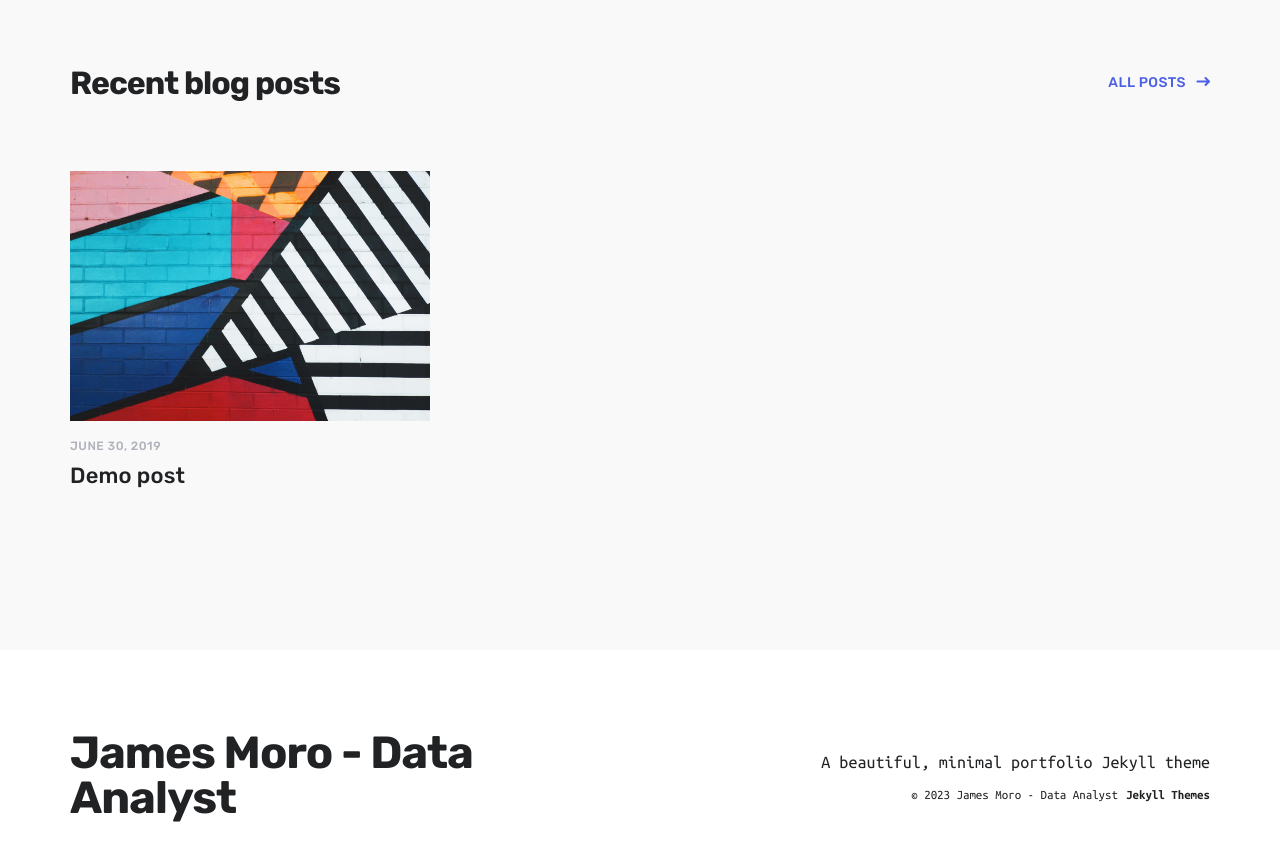
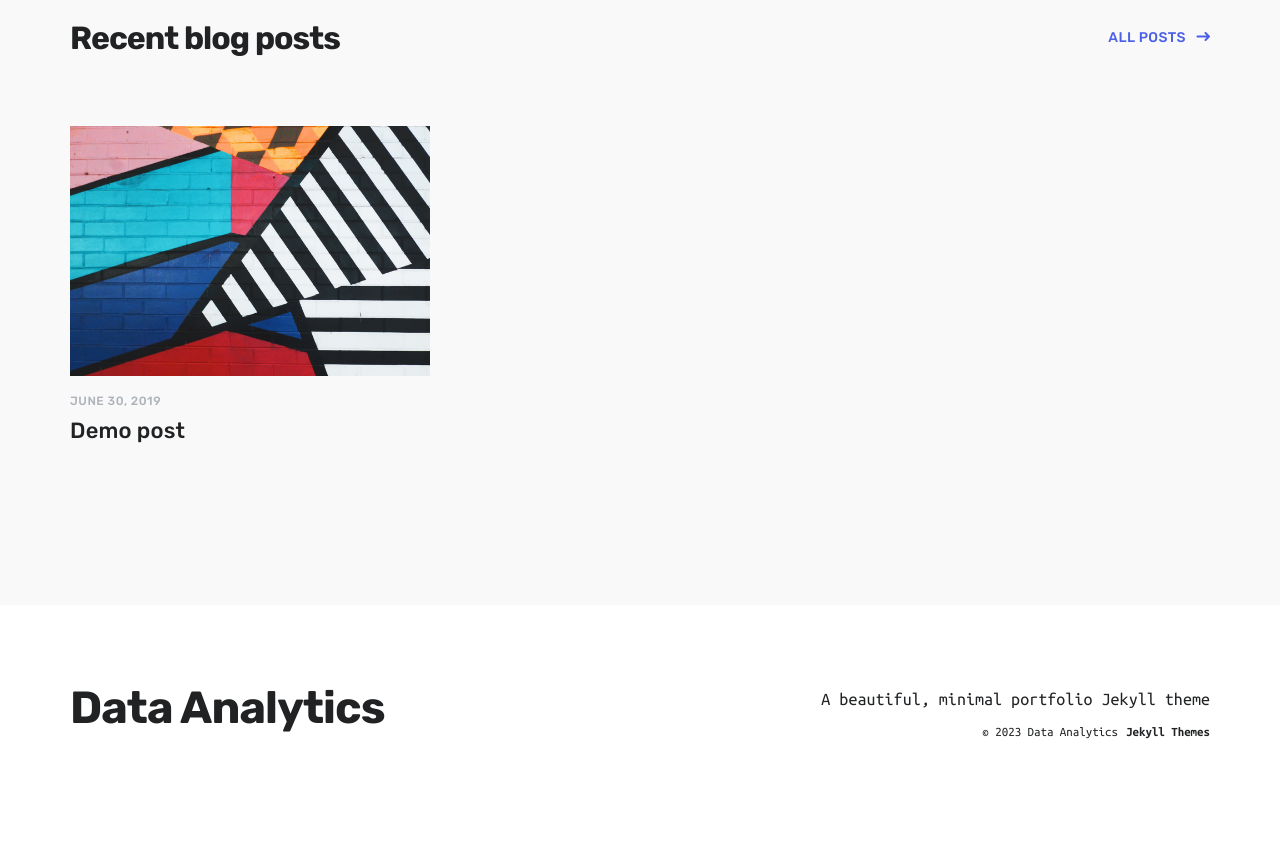
Before and after one commit to jmoro0408/jmoro0408.github.io, a Jekyll site: the page built from index.html, in a window 1280 px wide and 900 px high, scrolled down 2479 px. Shown: the top 861 px of the window. Built offline with Jekyll 4.4.1, drawn with Linux system fonts in a browser that asks for light colours; nearby versions of some CDN libraries; after the commit the page ends 3298 px from its top, so only the background shows below that; some of the changed text lies outside the part shown.

Commit message:
updated titles

```diff
--- a/_data/settings.yml
+++ b/_data/settings.yml
@@ -1,5 +1,5 @@
 basic_settings:
-  site_title: James Moro - Data Analyst
+  site_title: Data Analytics
   favicon_image: /images/graph_favicon.png
 
 header_settings:
--- a/index.html
+++ b/index.html
@@ -1,7 +1,7 @@
 ---
 layout: default
 overtitle:
-title: Data Analytics
+title: James Moro
 description: Hey, my name is James, I'm a data analysis and visualization expert with a speciality in machine learning. Im currently working as a Senior Data Analyst Consultant at <a href="https://aecom.com/">AECOM.</a>
 
 featured_image: /images/social.jpg
```
